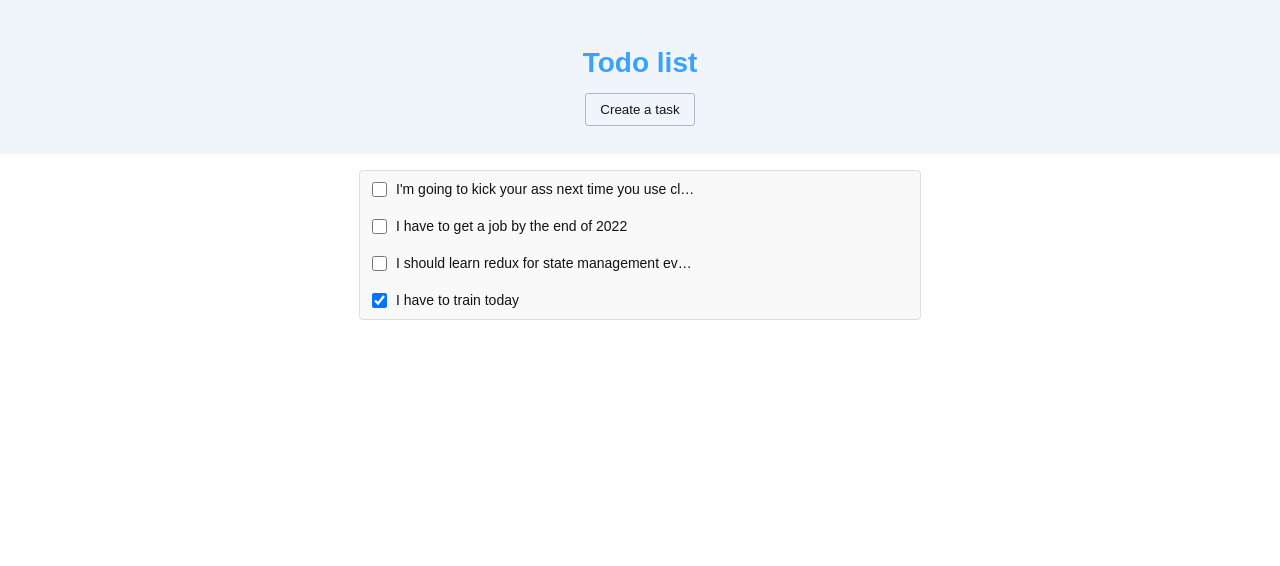
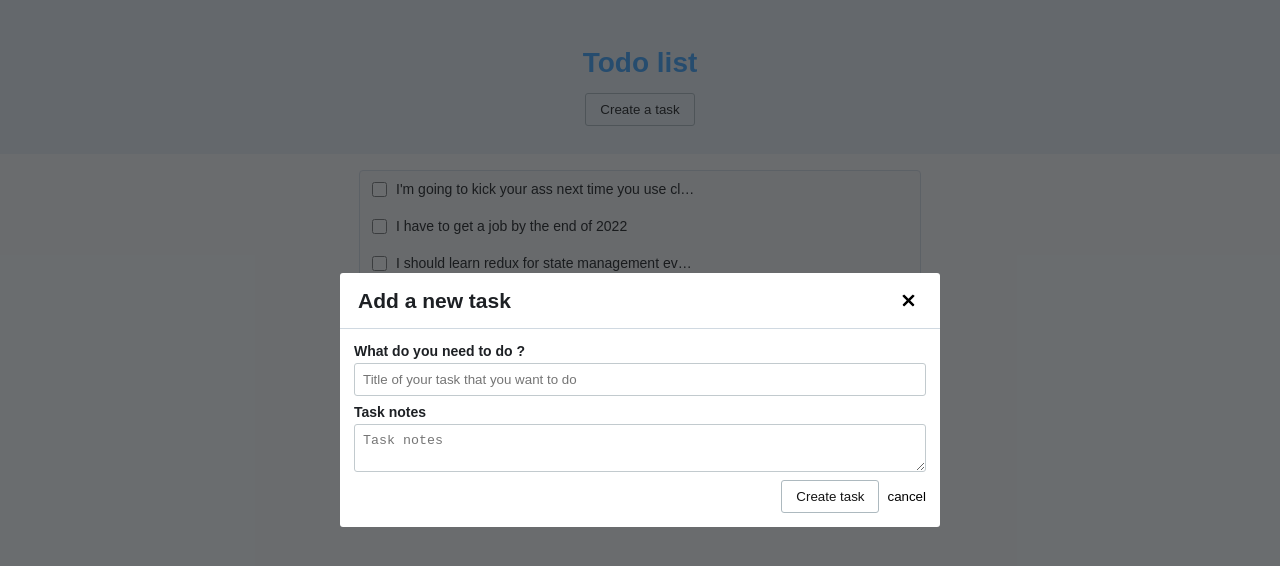
Before and after one commit to Hostname47/todo-list, a React (Create React App) app: page / in a window 1280 px wide. Shown: the top 566 px of the page. Built offline with nearby package versions, Linux system fonts and the light colour scheme.

Commit message:
controll create task form (modal)

```diff
--- a/public/index.html
+++ b/public/index.html
@@ -24,7 +24,7 @@
       work correctly both with client-side routing and a non-root public URL.
       Learn how to configure a non-root public URL by running `npm run build`.
     -->
-    <title>React App</title>
+    <title>Todos</title>
   </head>
   <body>
     <noscript>You need to enable JavaScript to run this app.</noscript>
--- a/src/App.js
+++ b/src/App.js
@@ -13,7 +13,7 @@ import CreateTaskModal from "./modals/CreateTaskModal";
  * component in order to be able to open and close the targeted modal
  */
 const modalsInitialState = {
-  createTask: false
+  createTask: true
 }
 const modalsReducer = (state, action) => {
   switch(action.type) {
--- a/src/core.css
+++ b/src/core.css
@@ -19,16 +19,45 @@ header h1 {
 }
 
 button {
+  font-family: Arial, Helvetica, sans-serif;
   background-color: unset;
   border: unset;
   padding: 0;
   cursor: pointer;
 }
 
+label {
+  display: flex;
+}
+
+.label-style-1 {
+  font-size: 14px;
+  font-weight: bold;
+  color: #1d2024;
+  margin-bottom: 4px;
+}
+
+
+.input-style-1 {
+  outline: none;
+  display: flex;
+  padding: 8px;
+  margin: 0;
+  width: 100%;
+  box-sizing: border-box;
+  border-radius: 3px;
+  border: 1px solid rgb(194, 202, 206);
+}
+
+.input-style-1:focus {
+  border-color: #1198ff;
+  outline: 3px solid #1198ff40;
+}
+
 .button-style-1 {
   display: flex;
   align-items: center;
-  gap: 4px;
+  gap: 6px;
   padding: 8px 14px;
   border: 1px solid #adb9bf;
   color: rgb(20, 20, 20);
@@ -52,6 +81,10 @@ button {
   position: relative;
 }
 
+.none {
+  display: none;
+}
+
 .flex {
   display: flex;
 }
@@ -67,12 +100,53 @@ button {
   justify-content: center;
 }
 
+.size12 { width: 12px; height: 12px; }
+.size14 { width: 14px; height: 14px; }
+
+.mb8 {
+  margin-bottom: 8px;
+}
+
+.g6 { gap: 6px; }
+.g8 { gap: 8px; }
+
+.move-to-right {
+  margin-left: auto;
+}
+
 .absolute-full-screen {
   position: absolute;
   top: 0;
   left: 0;
   width: 100%;
   height: 100%;
+}
+
+.text-info-section {
+  display: flex;
+  gap: 4px;
+  padding: 8px 12px;
+  margin-bottom: 12px;
+  background-color: #f0f3f4;
+  border: 1px solid #ccd9dd;
+  border-radius: 4px;
+}
+
+.text-info-section .icon {
+  width: 16px;
+  height: 16px;
+}
+.text-info-section .text {
+  font-size: 13px;
+  font-weight: bold;
+}
+
+/* error text info section */
+.text-info-section.error {
+  border-color: #d7a2a2;
+  background-color: #ffefef;
+  color: #602020;
+  fill: #602020;
 }
 
 .modal-overlay {
@@ -116,3 +190,18 @@ button {
   background-color: white;
   border-radius: 3px;
 }
+
+.rotate {
+  animation: spin 1.4s linear infinite;
+  -webkit-animation: spin 1.4s linear infinite;
+}
+
+@keyframes spin {
+  from { transform: none }
+  to { transform: rotate(360deg) }
+}
+
+@-webkit-keyframes spin {
+  from { -webkit-transform: none }
+  to { -webkit-transform: rotate(360deg) }
+}
--- /dev/null
+++ b/src/hooks/useInput.js
@@ -0,0 +1,17 @@
+import { useState } from 'react'
+
+function useInput(initialValue) {
+  const [value, setValue] = useState(initialValue)
+
+  const bind = {
+    value: value,
+    onChange: e => {
+      setValue(e.target.value)
+    }
+  }
+  const reset = () => setValue(initialValue)
+
+  return [value, bind, reset]
+}
+
+export default useInput
--- a/src/modals/CreateTaskModal.js
+++ b/src/modals/CreateTaskModal.js
@@ -1,11 +1,44 @@
-import React, { useContext } from 'react'
+import React, { useContext, useRef, useState } from 'react'
 import * as ReactDOM from 'react-dom';
 import { ModalsContext } from '../App';
+import useInput from '../hooks/useInput';
 
 function CreateTaskModal() {
+  // Consum Modals Context provided from the root App component to control all the modals switches
   const modalsContext = useContext(ModalsContext)
+  const createButtonRef = useRef(null)
+  // State (useInput is a custom hook)
+  const [error, setError] = useState('')
+  const [title, titleBind,] = useInput('')
+  const [notes, notesBind,] = useInput('')
+
   const handleCreateTaskModalClose = () => {
     modalsContext.dispatch({ type: 'createTaskSwitch', value: false })
+  }
+  const handleCreateTask = e => {
+    e.preventDefault()
+
+    if(title === '') {
+      setError('Task title field is required')
+      return;
+    } else if(title.length > 20) {
+      setError('Task title is too long')
+      return;
+    } else if(notes.length > 40) {
+      setError('Task notes is too long')
+      return;
+    }
+
+    setError('');
+
+    const createButton = createButtonRef.current
+    const spinner = createButton.querySelector('.spinner')
+
+    // Show spinner and disable the create button (those will be toggled when the store action finished)
+    spinner.classList.remove('none')
+    createButton.disabled = true
+
+    // Store task in IndexedDB (soon)
   }
 
   return ReactDOM.createPortal((
@@ -22,7 +55,29 @@ function CreateTaskModal() {
           </button>
         </div>
         <div className='content-box'>
-
+          <form>
+            { error && (
+              <div className='text-info-section error'>
+                <svg className="icon" xmlns="http://www.w3.org/2000/svg" viewBox="0 0 260 260"><path d="M129,233.33h-108c-13.79,0-18.82-8.86-11.87-20.89q54-93.6,108.12-187.2c7.34-12.71,17.14-12.64,24.55.17,36,62.4,71.95,124.88,108.27,187.13,7.05,12.07-.9,21.28-12.37,21.06C201.43,232.88,165.21,233.33,129,233.33Zm91.36-24L129.4,51.8,38.5,209.3Zm-79-103.77c-.13-7.56-5.28-13-12-12.85s-11.77,5.58-11.82,13.1q-.13,20.58,0,41.18c.05,7.68,4.94,13,11.69,13.14,6.92.09,12-5.48,12.15-13.39.09-6.76,0-13.53,0-20.29C141.35,119.45,141.45,112.49,141.32,105.53Zm-.15,70.06a12.33,12.33,0,0,0-10.82-10.26,11.29,11.29,0,0,0-12,7.71,22.1,22.1,0,0,0,0,14A11.82,11.82,0,0,0,131.4,195c6.53-1.09,9.95-6.11,9.81-14.63A31.21,31.21,0,0,0,141.17,175.59Z"></path></svg>
+                <span className='text'>{ error }</span>
+              </div>
+            ) }
+            <div className='mb8'>
+              <label className='label-style-1' htmlFor='task-title'>What do you need to do ?</label>
+              <input type="text" id='task-title' { ...titleBind } className='input-style-1' placeholder='Title of your task that you want to do' />
+            </div>
+            <div className='mb8'>
+              <label className='label-style-1' htmlFor='task-note'>Task notes</label>
+              <textarea type="text" id='task-note' { ...notesBind } className='input-style-1' placeholder='Task notes'></textarea>
+            </div>
+            <div className='align-center g8'>
+              <button className='move-to-right button-style-1' onClick={ handleCreateTask } ref={ createButtonRef }>
+                <svg className="spinner size14 none rotate" fill="none" viewBox="0 0 16 16"><circle cx="8" cy="8" r="7" stroke="currentColor" strokeOpacity="0.25" strokeWidth="2" vectorEffect="non-scaling-stroke"></circle><path d="M15 8a7.002 7.002 0 00-7-7" stroke="currentColor" strokeWidth="2" strokeLinecap="round" vectorEffect="non-scaling-stroke"></path></svg>
+                <span>Create task</span>
+              </button>
+              <button onClick={ handleCreateTaskModalClose }>cancel</button>
+            </div>
+          </form>
         </div>
       </div>
     </div>
```
